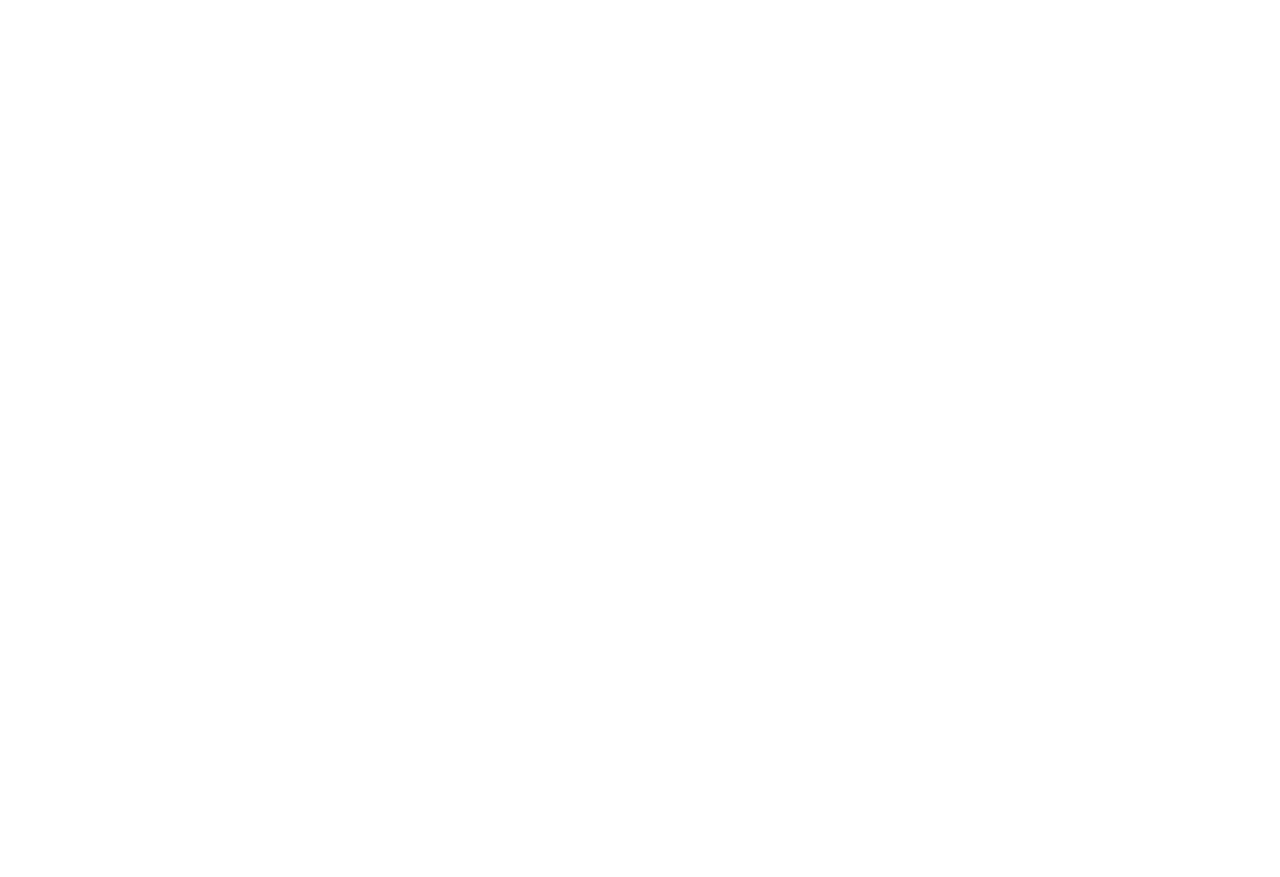
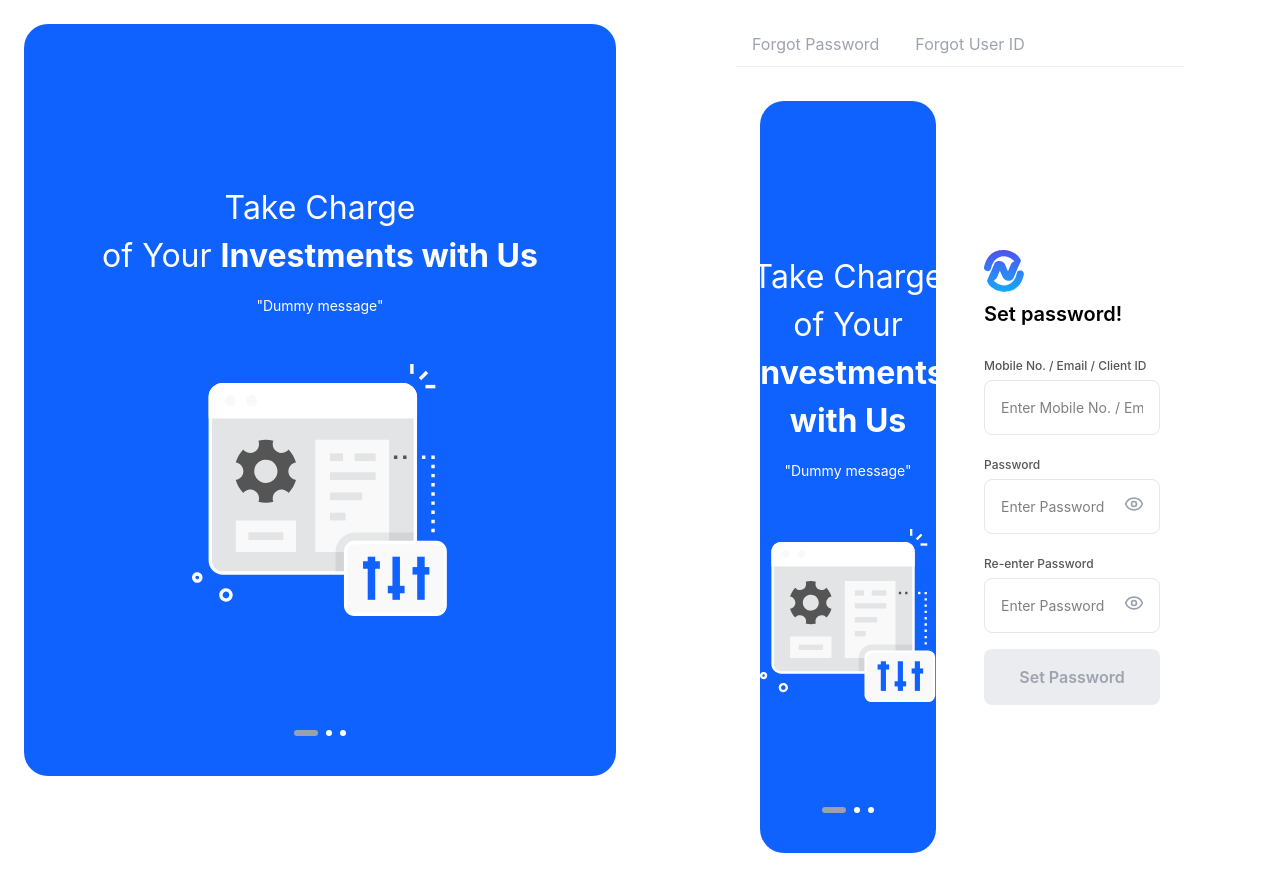
Before and after one commit to sanikasule/modules, a React (Vite) app: page /forgot/setpassword in a window 1280 px wide. Before the commit this address had no page. Before the commit the page ends 800 px from the top, so only its background shows below. Built offline with nearby package versions, Linux system fonts and the light colour scheme.

Commit message:
unblock user code updated

```diff
--- a/src/pages/ForgotPasswordPage.tsx
+++ b/src/pages/ForgotPasswordPage.tsx
@@ -35,7 +35,7 @@
   const onSubmit = async (data: ForgotPasswordData) => {
     try {
       await forgotPasswordUser(data);
-      navigate("/login"); //actual direction to otp then change password
+      navigate("/setpassword"); //actual direction to otp then change password
     } catch {}
   };
 
--- a/src/pages/Login.tsx
+++ b/src/pages/Login.tsx
@@ -117,7 +117,7 @@
               <button
                   type="button"
                   onClick={handleUnblockRedirect}
-                  className="w-full py-3 bg-[#0F62FE] text-white font-semibold rounded-md transition-colors"
+                  className="w-full py-3 bg-[#0F62FE] text-white font-semibold rounded-md transition-colors cursor-pointer"
                 >
                   Unblock User
                 </button>
--- a/src/pages/SetPassword.tsx
+++ b/src/pages/SetPassword.tsx
@@ -1,12 +1,14 @@
 import { useForm } from "react-hook-form";
 import { zodResolver } from "@hookform/resolvers/zod";
-import type { ChangePasswordData } from "../schemas/auth.schema";
-import { changePasswordSchema } from "../schemas/auth.schema";
+import type { SetPasswordData } from "../schemas/auth.schema";
+import { setPasswordSchema } from "../schemas/auth.schema";
 import { useNavigate } from "react-router-dom";
 import { useAuthStore } from "../store/auth.store";
 import AuthLeftPanel from "../shared/components/AuthLeftLayout";
 import AlertMessage from "../shared/components/AlertMessage";
+import InputField from "../shared/components/InputField";
 import PasswordField from "../shared/components/PasswordField";
+import Button from "../shared/components/Button";
 
 const SetPasswordPage = () => {
   const navigate = useNavigate();
@@ -19,10 +21,10 @@
     register,
     handleSubmit,
     formState: { errors, isSubmitting, isValid },
-  } = useForm<ChangePasswordData>({
-    resolver: zodResolver(changePasswordSchema),
+  } = useForm<SetPasswordData>({
+    resolver: zodResolver(setPasswordSchema),
     mode: "onChange",
-    defaultValues: { oldPassword: "", newPassword: "" },
+    defaultValues: { username: "", password: "", confirmPassword: "" },
     // criteriaMode: "all",
     // defaultValues: {
     //   username: '',
@@ -30,7 +32,7 @@
     // }
   });
 
-  const onSubmit = async (data: ChangePasswordData) => {
+  const onSubmit = async (data: SetPasswordData) => {
     try {
       navigate("/login");
     } catch {}
@@ -57,67 +59,25 @@
             onSubmit={handleSubmit(onSubmit)}
             className="space-y-4"
           >
-            <div className="space-y-2">
-              <label className="text-[12px] font-medium text-[#555555]">
-                Password
-              </label>
-              <div className="relative">
-                <input
-                  type="password"
-                  {...register("oldPassword")}
-                  onChange={() => {
-                    setFormMessage("");
-                  }}
-                  placeholder="Enter password / MPIN"
-                  className="w-full rounded-lg border border-gray-200 mt-[4px] p-4 outline-none focus:ring-2 focus:ring-blue-500/20 text-[14px]"
-                />
-                <EyeClosed className="absolute right-4 top-1/2 h-5 w-5 -translate-y-1/2 cursor-pointer" />
-              </div>
-            </div>
+            <InputField
+              label="Mobile No. / Email / Client ID" registration={register("username")}
+              placeholder="Enter Mobile No. / Email / Client ID"
+              error={errors.username?.message}
+            />
 
-            {errors.oldPassword?.message && (
-              <p className="text-red-500 text-sm text-center">
-                {errors.oldPassword.message}
-              </p>
-            )}
+            <PasswordField label="Password"
+            registration={register("password")}
+            placeholder="Enter Password"
+            error={errors.password?.message} />
 
-            <div className="space-y-2">
-              <label className="text-[12px] font-medium text-[#555555]">
-                Re-enter Password
-              </label>
-              <div className="relative">
-                <input
-                  type="password"
-                  {...register("newPassword")}
-                  onChange={() => {
-                    setFormMessage("");
-                  }}
-                  placeholder="Enter password / MPIN"
-                  className="w-full rounded-lg border border-gray-200 mt-[4px] p-4 outline-none focus:ring-2 focus:ring-blue-500/20 text-[14px]"
-                />
-                <EyeClosed className="absolute right-4 top-1/2 h-5 w-5 -translate-y-1/2 cursor-pointer" />
-              </div>
-            </div>
-
-            {errors.newPassword?.message && (
-              <p className="text-red-500 text-sm text-center">
-                {errors.newPassword.message}
-              </p>
-            )}
+            <PasswordField label="Re-enter Password"
+            registration={register("confirmPassword")}
+            placeholder="Enter Password"
+            error={errors.confirmPassword?.message} />
 
             {formMessage && <AlertMessage message={formMessage} />}
 
-            <button
-              type="submit"
-              disabled={isSubmitting}
-              className={`w-full rounded-lg p-4 font-semibold text-[16px] transition-colors ${
-                isValid
-                  ? "bg-[#0F62FE] text-white shadow-lg cursor-pointer"
-                  : "bg-[#EAECEF] text-[#9EA3AE] cursor-not-allowed"
-              }`}
-            >
-              {isSubmitting ? "Setting password..." : "Set Password"}
-            </button>
+            <Button type="submit" isValid={isValid} isSubmitting={isSubmitting} label1="Setting Password..." label2="Set Password" />
           </form>
         </div>
       </div>
--- a/src/pages/ValidateOTP.tsx
+++ b/src/pages/ValidateOTP.tsx
@@ -71,7 +71,7 @@
         await authenticateOTP({
           otp: data.otp,
           username: data.username,
-          isUserBlocked: false,
+          isUserBlocked: true,
         });
         navigate("/login", { state: { unblocked: true } });
       } else {
--- a/src/routes/PublicRoute.tsx
+++ b/src/routes/PublicRoute.tsx
@@ -17,6 +17,7 @@
             <Route path="/forgot" element={<ForgotPage />}>
                 <Route index element={<Navigate to='forgotpassword' replace />} />
                 <Route path='forgotpassword'    element={<ForgotPasswordPage />} />
+                <Route path='setpassword'    element={<SetPasswordPage />} />
                 <Route path='forgotuserid'  element={<ForgotUserIDPage />} />
             </Route>
             <Route path="/setpassword" element={<SetPasswordPage />} />
--- a/src/schemas/auth.schema.ts
+++ b/src/schemas/auth.schema.ts
@@ -20,16 +20,17 @@
     username: z.string().min(1, {message: "Username required"}),
 })
 
-export const changePasswordSchema = z.object({
-    oldPassword: z.string().min(1, {message: "Password required"}),
-    newPassword: z.string().min(1, {message: "Password required"})
+export const setPasswordSchema = z.object({
+    username: z.string().min(1, {message: "Username required"}),
+    password: z.string().min(1, {message: "Password required"}),
+    confirmPassword: z.string().min(1, {message: "Password required"})
 })
 
 export type LoginFormData = z.infer<typeof loginSchema>;
 export type ValidateOtpData = z.infer<typeof validateOTPSchema>;
 export type ForgotUserIDData = z.infer<typeof forgotUserIDSchema>
 export type ForgotPasswordData = z.infer<typeof forgotPasswordSchema>;
-export type ChangePasswordData = z.infer<typeof changePasswordSchema>
+export type SetPasswordData = z.infer<typeof setPasswordSchema>
 export type UnblockUserData = ValidateOtpData & {
   isUserBlocked: boolean;
 };
```
Also changed, not shown: src/api/auth.api.ts (+11 -0 lines).
